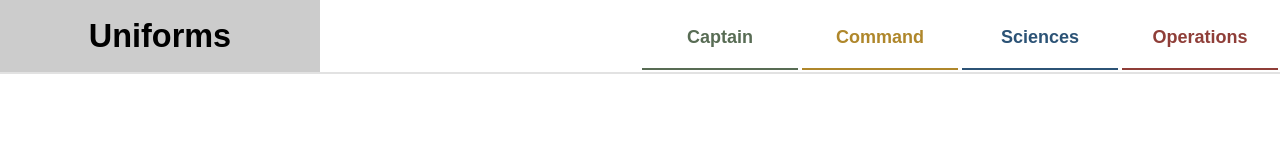
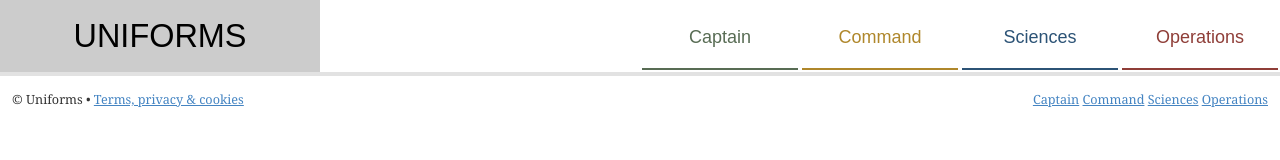
Before and after one commit to ltw-summer-reviews/uniforms-interactive-wireframe-solution, a plain HTML site: page index.html in a window 1280 px wide. Drawn offline with Linux system fonts and the light colour scheme; a web font is replaced by a local one.

Commit message:
Style the footer.

```diff
--- a/css/main.css
+++ b/css/main.css
@@ -44,6 +44,10 @@ h1, h2, h3, h4, h5, h6,
   display: inline-block;
 }
 
+a {
+  color: #4484c2;
+}
+
 .captain {
   border-color: #586c54;
 
@@ -76,7 +80,9 @@ h1, h2, h3, h4, h5, h6,
   background-color: #ccc;
 
   color: #000;
+  font-weight: normal;
   text-align: center;
+  text-transform: uppercase;
 }
 
 .logo-link {
@@ -107,7 +113,6 @@ h1, h2, h3, h4, h5, h6,
   border-bottom-width: 2px;
   border-bottom-style: solid;
 
-  font-weight: bold;
   text-decoration: none;
 }
 
@@ -120,13 +125,16 @@ h1, h2, h3, h4, h5, h6,
   visibility: hidden;
 }
 
-@media only screen and (min-width: 42em) {
+.footer {
+  border-top: 2px solid #e2e2e2;
+}
 
-  .nav-extra {
-    display: inline;
-    visibility: visible;
-  }
+.copyright {
+  text-align: center;
+}
 
+.footer-links {
+  text-align: center;
 }
 
 @media only screen and (min-width: 38em) {
@@ -136,4 +144,21 @@ h1, h2, h3, h4, h5, h6,
     width: 100%;
   }
 
+  .copyright {
+    text-align: left;
+  }
+
+  .footer-links {
+    text-align: right;
+  }
+
 }
+
+@media only screen and (min-width: 42em) {
+
+  .nav-extra {
+    display: inline;
+    visibility: visible;
+  }
+
+}
--- a/index.html
+++ b/index.html
@@ -25,5 +25,19 @@
     </nav>
   </header>
 
+  <footer class="footer grid micro island-1-2">
+    <div class="copyright unit [ xs-1 s-1 m-1-2 l-1-2 ]">
+      <p class="push-0">© Uniforms • <a href="#">Terms, privacy &amp; cookies</a></p>
+    </div>
+    <div class="footer-links unit [ xs-1 s-1 m-1-2 l-1-2 ]">
+      <ul class="list-group push-0">
+        <li class="list-group-item-inline"><a href="captain.html">Captain</a></li>
+        <li class="list-group-item-inline"><a href="command.html">Command</a></li>
+        <li class="list-group-item-inline"><a href="sciences.html">Sciences</a></li>
+        <li class="list-group-item-inline"><a href="operations.html">Operations</a></li>
+      </ul>
+    </div>
+  </footer>
+
 </body>
 </html>
```
